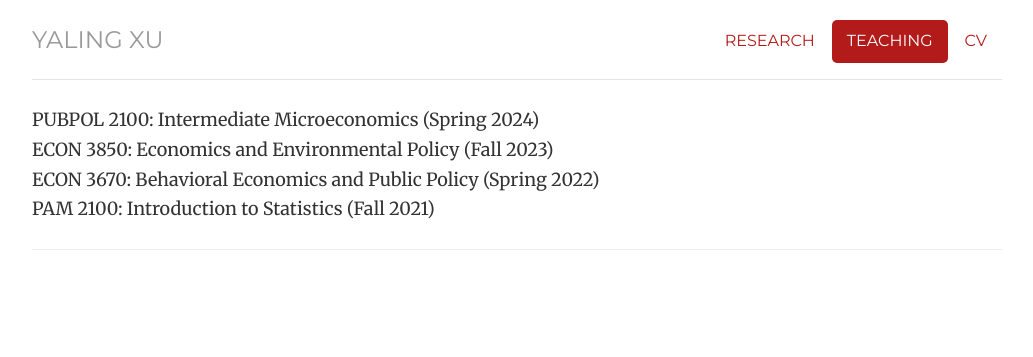
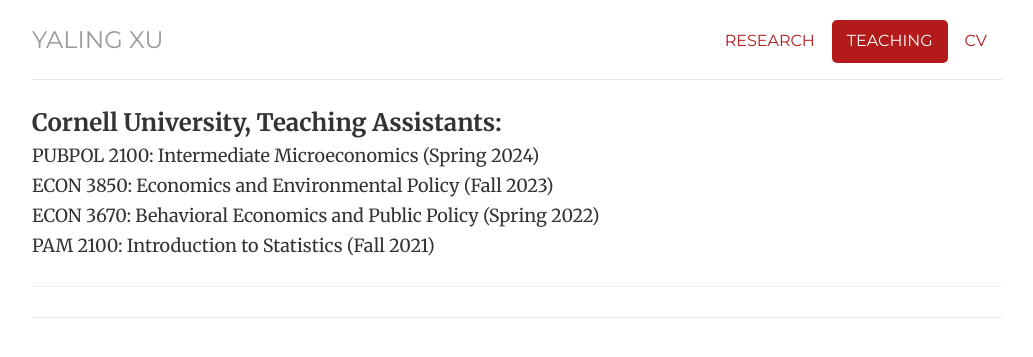
Before and after one commit to yalingx/yalingx.github.io, a Jekyll site: the page built from teaching/index.html, in a window 1280 px wide. Shown: the top 357 px of the page, without its empty margins (123-1156 px from the left). Built offline with Jekyll 4.4.1, drawn with Linux system fonts in a browser that asks for light colours.

Commit message:
revise teaching

```diff
--- a/teaching/index.html
+++ b/teaching/index.html
@@ -7,10 +7,12 @@
 description: Teaching Experience
 ---
 
+<!-- Title and subtitle -->
+<h3>Cornell University, Teaching Assistants:</h3>
+
 <!-- List the courses without feedback -->
 <h4 class="non-bold-h4">PUBPOL 2100: Intermediate Microeconomics (Spring 2024)</h4>
 <h4 class="non-bold-h4">ECON 3850: Economics and Environmental Policy (Fall 2023)</h4>
 <h4 class="non-bold-h4">ECON 3670: Behavioral Economics and Public Policy (Spring 2022)</h4>
 <h4 class="non-bold-h4">PAM 2100: Introduction to Statistics (Fall 2021)</h4>
 <hr />
-<!--
```
